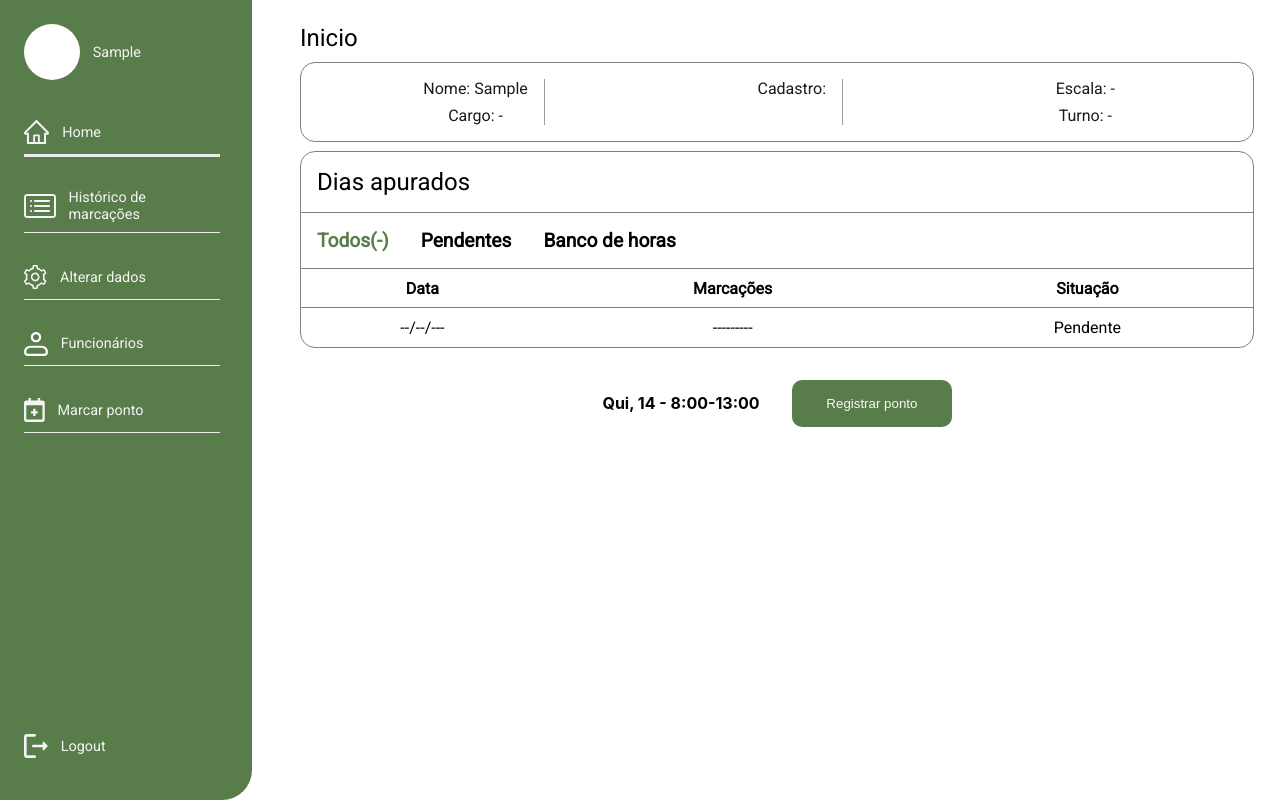
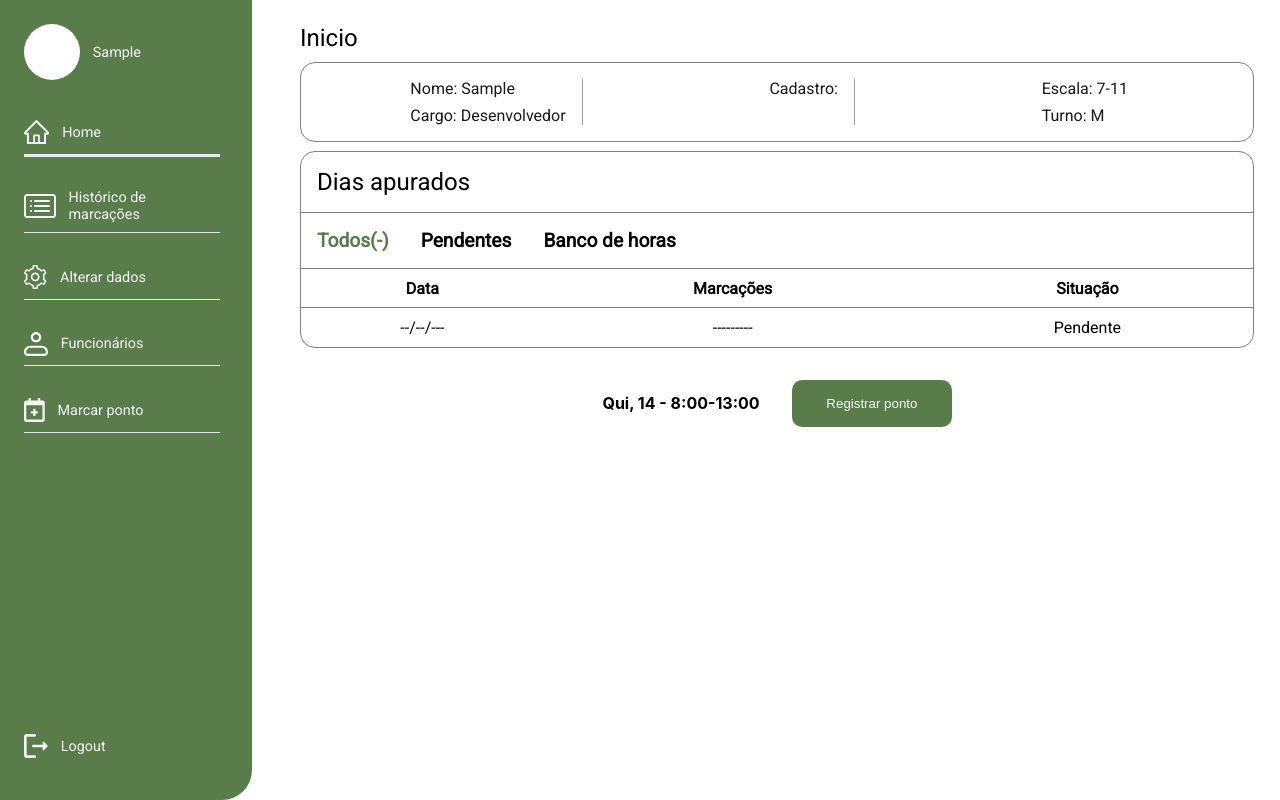
Before and after one commit to Brunowcst/sistemadecontroledepontos, a React (Create React App) app in the folder src/front-repy/: page /home in a window 1280 px wide. Built offline with nearby package versions, Linux system fonts and the light colour scheme; sample sign-in values are in the browser's storage.

Commit message:
Correção home

```diff
--- a/src/front-repy/src/pages/Home.js
+++ b/src/front-repy/src/pages/Home.js
@@ -13,7 +13,7 @@ function Home() {
             <section className={styles.sectionUser}>
                 <div className={styles.sectionContainers}>
                     <p>Nome: {user ? user.username.charAt(0).toUpperCase() + user.username.slice(1) : 'Sem nome'}</p>
-                    <p>Cargo: -</p>
+                    <p>Cargo: Desenvolvedor</p>
                 </div>
 
                 <div className={styles.sectionContainers}>
@@ -21,8 +21,8 @@ function Home() {
                 </div>
 
                 <div className={styles.sectionContainers}>
-                    <p>Escala: -</p>
-                    <p>Turno: -</p>
+                    <p>Escala: 7-11</p>
+                    <p>Turno: M</p>
                 </div>
             </section>
 
--- a/src/front-repy/src/pages/styles/Home.module.css
+++ b/src/front-repy/src/pages/styles/Home.module.css
@@ -26,7 +26,6 @@
     padding-right: 1rem;
     display: flex;
     flex-direction: column;
-    align-items: center;
     gap: .5rem;
 }
 
```
